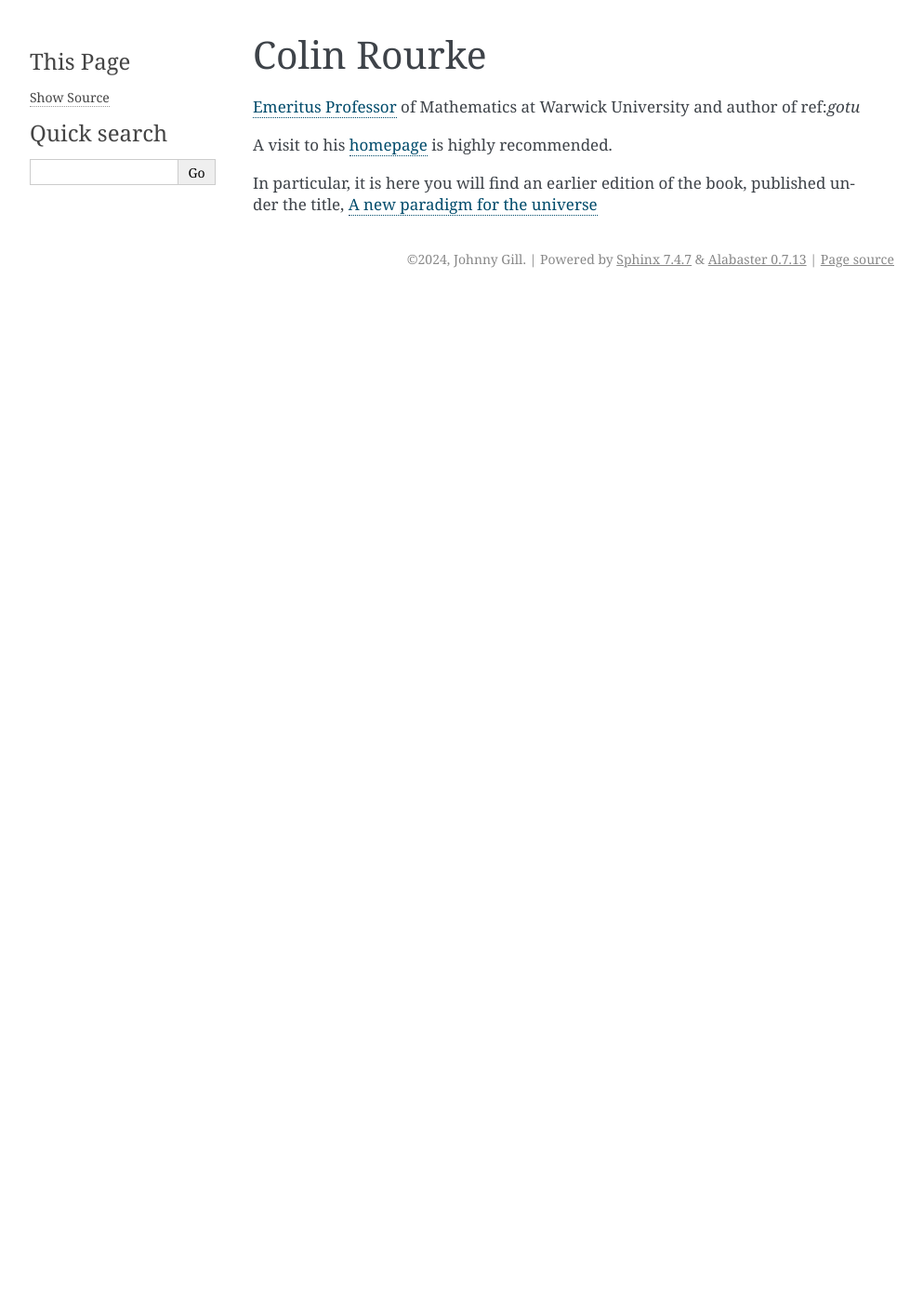
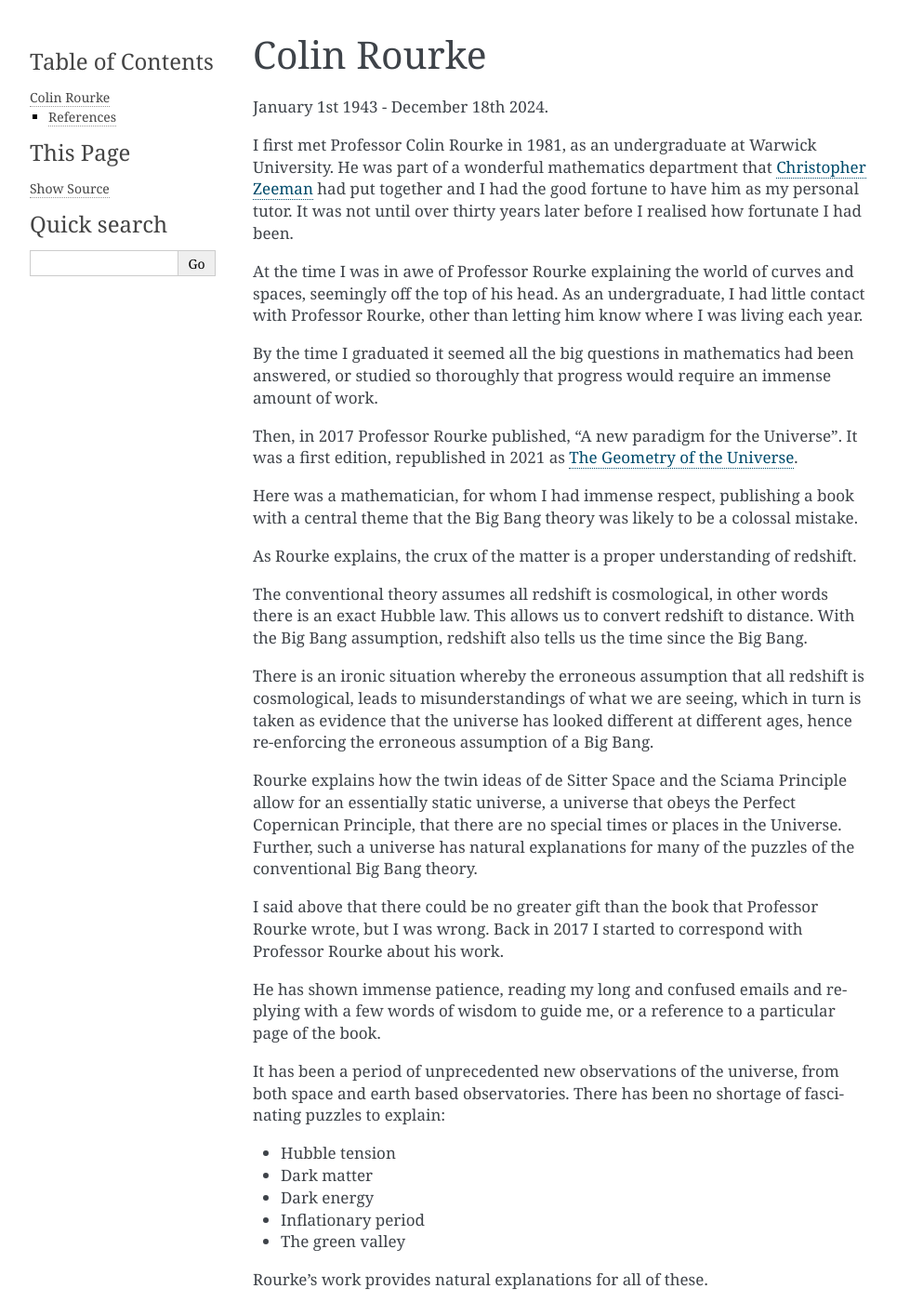
Before and after one commit to swfiua/gotu, a Sphinx documentation site: the page built from docs/cpr.rst, in a window 1280 px wide and 1400 px high. Shown: the whole window at 93% size, without its empty margins (148-1141 px from the left). Built offline with Sphinx 7.4.7, drawn with Linux system fonts in a browser that asks for light colours; formulas are drawn with MathJax 3; some of the changed text lies outside the part shown.

Commit message:
in memoriam

```diff
--- a/docs/about.rst
+++ b/docs/about.rst
@@ -193,6 +193,8 @@ Here's just one that is involved in the story in many ways.
 
 Later I hope to have a full cast of characters to explore.
 
+.. _Christopher Zeeman:
+
 Christopher Zeeman
 ------------------
 
--- a/docs/cast/einstein.rst
+++ b/docs/cast/einstein.rst
@@ -1,3 +1,6 @@
+
+.. _einstein:
+
 =================
  Albert Einstein
 =================
--- a/docs/cpr.rst
+++ b/docs/cpr.rst
@@ -1,6 +1,100 @@
 ==============
  Colin Rourke
 ==============
+
+January 1st 1943 - December 18th 2024.
+
+
+I first met Professor Colin Rourke in 1981, as an undergraduate at
+Warwick University.  He was part of a wonderful mathematics department
+that :ref:`Christopher Zeeman` had put together and I had the good fortune to
+have him as my personal tutor.   It was not until over thirty years
+later before I realised how fortunate I had been.
+
+At the time I was in awe of Professor Rourke explaining the world of
+curves and spaces, seemingly off the top of his head.  As an
+undergraduate, I had little contact with Professor Rourke, other than
+letting him know where I was living each year.
+
+By the time I graduated it seemed all the big questions in mathematics
+had been answered, or studied so thoroughly that progress would
+require an immense amount of work.
+
+Then, in 2017 Professor Rourke published, "A new paradigm for the
+Universe".  It was a first edition, republished in 2021 as
+:ref:`gotu`.
+
+Here was a mathematician, for whom I had immense respect, publishing a
+book with a central theme that the Big Bang theory was likely to be a
+colossal mistake.
+
+As Rourke explains, the crux of the matter is a proper understanding
+of redshift.
+
+The conventional theory assumes all redshift is cosmological, in other
+words there is an exact Hubble law. This allows us to convert redshift to
+distance.  With the Big Bang assumption, redshift also tells us the
+time since the Big Bang.
+
+There is an ironic situation whereby the erroneous assumption that all
+redshift is cosmological, leads to misunderstandings of what we are
+seeing, which in turn is taken as evidence that the universe has
+looked different at different ages, hence re-enforcing the erroneous
+assumption of a Big Bang.
+
+Rourke explains how the twin ideas of de Sitter Space and the Sciama
+Principle allow for an essentially static universe, a universe that
+obeys the Perfect Copernican Principle, that there are no special
+times or places in the Universe.   Further, such a universe has
+natural explanations for many of the puzzles of the conventional Big
+Bang theory.
+
+I said above that there could be no greater gift than the book that
+Professor Rourke wrote, but I was wrong.  Back in 2017 I started to
+correspond with Professor Rourke about his work.
+
+He has shown immense patience, reading my long and confused emails and
+replying with a few words of wisdom to guide me, or a reference to a
+particular page of the book.
+
+It has been a period of unprecedented new observations of the
+universe, from both space and earth based observatories.  There has
+been no shortage of fascinating puzzles to explain:
+
+* Hubble tension
+* Dark matter
+* Dark energy
+* Inflationary period
+* The green valley
+
+Rourke's work provides natural explanations for all of these.
+
+It was the last of these, the Green Valley, which was the subject of
+my last message to Colin.  Like many of my communications I was
+excited at the possibility of solving a puzzle with one of his ideas
+and sent off a hurried message.
+
+I had thought that de Sitter Space alone explained the green
+valley, but subsequent experiments, see :ref:`birch`, have shown
+things are more complex.
+
+As always, Rourke provides the other key idea necessary to explain the
+green valley: the gravitational redshift of the quasar-galaxy spectrum.
+
+It was with great sadness that I learnt that Professor Colin Rourke
+passed away on 18th December 2024.  The goals of this project remain
+the same, to create a wider audience for his ideas and to ensure he
+gets the credit he deserves for this remarkable work.
+
+It's a task which will be made all the more challenging without his
+guiding wisdom.
+
+
+
+References
+==========
+
+https://celebratio.org/Rourke_CP/cover/1048/
 
 `Emeritus Professor
 <https://warwick.ac.uk/fac/sci/maths/people/staff/colin_rourke/>`__
@@ -12,3 +106,8 @@ is highly recommended.
 In particular, it is here you will find an earlier edition of the
 book, published under the title, `A new paradigm for the universe
 <https://homepages.warwick.ac.uk/~masaw/paradigm/>`__
+
+There is an excellent summary of the book written by Robert MacKay, who
+was a co-author of all the key papers behind the ideas in :ref:`gotu`:
+
+https://celebratio.org/Rourke_CP/article/1112/
--- a/docs/index.rst
+++ b/docs/index.rst
@@ -75,6 +75,8 @@ A module for each chapter
 
    birch
 
+   apersonalview
+
 
 Cast of Characters
 ==================
```
Also changed, not shown: docs/apersonalview.rst (+28 -11 lines), 1 other file.
